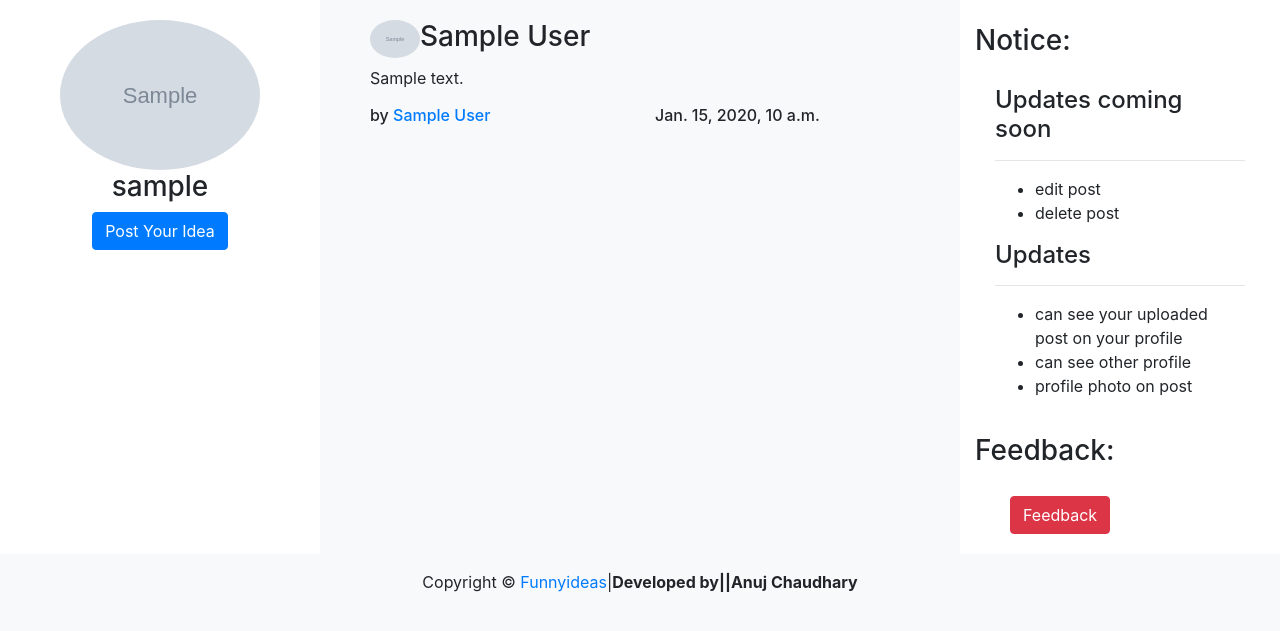
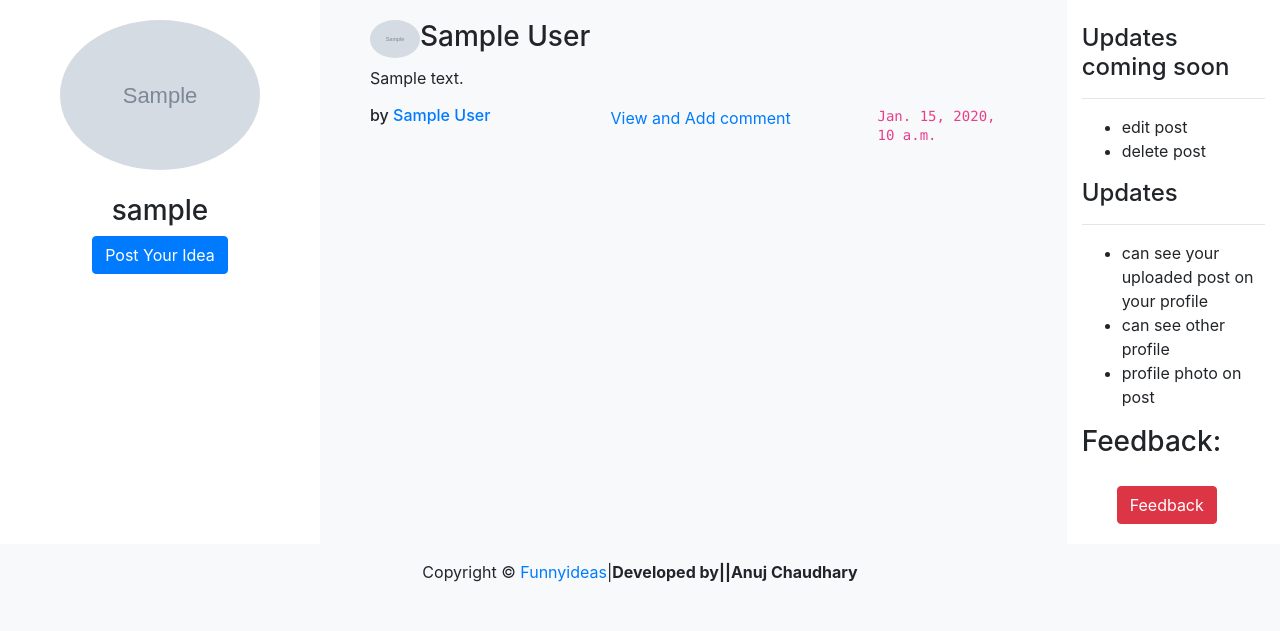
Before and after one commit to ankanuj/funny_ideas, a Django app: page / in a window 1280 px wide. Shown: the part 80-711 px from the top of the page. Run offline with Django 3.2, Linux system fonts and the light colour scheme; the first user in the database is signed in; tables that the repository leaves empty hold one stand-in row (Sample ...); some libraries are stand-ins or nearby versions.

Commit message:
add comments n reply

```diff
--- a/accounts/models.py
+++ b/accounts/models.py
@@ -3,6 +3,7 @@ from django.contrib.auth.models import User
 from django.db.models.signals import post_save
 from django.dispatch import receiver
 from datetime import datetime
+
 
 class Profile(models.Model):
     user = models.OneToOneField(User,on_delete = models.CASCADE)
@@ -35,6 +36,7 @@ class Post(models.Model):
     def __str__(self):
         return self.heading
 
+
 class Feedback(models.Model):
     user = models.ForeignKey(User,on_delete=models.CASCADE)
     feedback = models.CharField(max_length=1000,blank=True)
@@ -42,3 +44,14 @@ class Feedback(models.Model):
 
     def __str__(self):
         return self.feedback
+
+class Comment(models.Model):
+    user = models.ForeignKey(User, on_delete=models.CASCADE)
+    post = models.ForeignKey(Post, on_delete=models.CASCADE)
+    comment = models.CharField(max_length=250)
+    com_date = models.DateTimeField(default=datetime.now,blank=True)
+    is_published=models.BooleanField(default=True)
+    reply = models.ForeignKey('self',null=True,related_name='replies',blank=True,on_delete=models.CASCADE)
+
+    def __str__(self):
+        return self.comment
--- a/accounts/urls.py
+++ b/accounts/urls.py
@@ -5,5 +5,8 @@ urlpatterns = [
     path('profile/', views.profile,name='profile'),
     path('other_user/{?P<pk>\d+}',views.profile,name='profile_with_pk'),
     path('feedback/', views.feedback,name='feedback'),
+    path('comment/{?P<pk>\d+}', views.postdetail,name='comment'),
+    path('reply/{?P<pk>\d+}', views.create_reply,name='reply'),
+
 
 ]
--- a/accounts/views.py
+++ b/accounts/views.py
@@ -10,10 +10,14 @@ def index(request):
         user = request.user
         profile = Profile.objects.get(user = request.user)
         post = Post.objects.all().order_by('-date')
+        comment =  Comment.objects.all().order_by('-id')
+
+
         context={
             'user':user,
             'post':post,
             'profile':profile,
+            'comment':comment,
         }
         if request.method=='POST':
             if user.is_authenticated:
@@ -73,3 +77,41 @@ def feedback(request):
         return redirect('home')
     else:
         return render(request,'blog/index.html')
+
+
+def postdetail(request,pk):
+    post = Post.objects.get(pk=pk)
+    comment = Comment.objects.all().filter(post = post,reply=None).order_by('-id')
+    user = request.user
+    profile = Profile.objects.get(user = request.user)
+    if request.method=='POST':
+        user = request.user
+        post = post
+        comment = request.POST['comment']
+        reply_qs = None
+        comments = Comment(user=user,post=post,comment=comment,reply=reply_qs)
+        comments.save()
+        return redirect('comment',pk=pk)
+    context = {
+            'comment':comment,
+            'profile':profile,
+            'user':user,
+            'post':post,
+        }
+    return render(request,'accounts/comment.html',context)
+
+def create_reply(request,pk):
+    post = Post.objects.get(pk=pk)
+    if request.method=='POST':
+        user = request.user
+        post = post
+        comment = request.POST['comment']
+        reply_id = request.POST['comment_id']
+        reply_qs = None
+        if reply_id is not None:
+            reply_qs = Comment.objects.get(id=reply_id)
+        comments = Comment(user=user,post=post,comment=comment,reply=reply_qs)
+        comments.save()
+        return redirect('comment',pk=pk)
+    else:
+        return render(request,'accounts/comment.html')
--- a/templates/blog/index.html
+++ b/templates/blog/index.html
@@ -31,44 +38,61 @@
                 </div>
 
             </div>
+{% block middle %}
 <!-- Post column-->
 
-        <div class="col-md-6">
-
+        <div class="col-md-7">
             <div class="card-body">
                {% for post in post %}
                {% if post %}
                 <div class="container">
                     <h3>
                         {% if post.user.profile.profile_photo %}
-                    	<img src="{{post.user.profile.profile_photo.url}}" id="user_img2" class="rounded-circle image-responsive">{{post.heading}} </h3>
+                        <img src="{{post.user.profile.profile_photo.url}}" id="user_img2" class="rounded-circle image-responsive">{{post.heading}}
+                     </h3>
                         {% else %}
-                        <img src="{% static 'img/profile.jpg' %}" id="user_img2" class="rounded-circle image-responsive">{{post.heading}} </h3>
+                        <img src="{% static 'img/profile.jpg' %}" id="user_img2" class="rounded-circle image-responsive">{{post.heading}}
+                     </h3>
                         {% endif %}
                     <p>{{post.content}}
                     </p>
                     <div class="row">
-                        <div class="col">
+                        <div class="col-sm-4">
                             <h6>by <a href="{% url 'profile_with_pk' pk=post.user.pk %}" >{{post.user.first_name}} {{ post.user.last_name }}</a></h6>
                         </div>
-                        <div class="col">
-                            <h6> {{post.date}}</h6>
+                        <div class="col-sm-5">
+                            <div class="container">
+                                <a  href="{% url 'comment' pk=post.pk %}">View and Add comment</a>
                              </div>
+                        </div>
+
+                        <div class="col-sm-3">
+                            <h6> <code> {{post.date}}</code></h6>
+                        </div>
+
+
+                    </div>
+                    <div class="row">
+                      <!--  <div class="col-sm-2">
+                            <div class="container">
+                                <a  href="{% url 'comment' pk=post.pk %}">Like</a>
+                             </div>
+                        </div>-->
+
                     </div>
                 </div>
                 {% endif %}
                 <br>
+                </form>
                {% endfor %}
 
 
 
             </div>
         </div>
-
+{%  endblock %}
 <!--Third update column-->
-            <div class="col-md-3 pt-4 bg-white">
-                <h3 >Notice:</h3>
-                <div class="card-body">
+            <div class="col-md-2 pt-4 bg-white">
                     <h4>Updates coming soon</h4><hr>
                     <ul>
                         <li>edit post</li>
```
Also changed, not shown: other parts of templates/blog/index.html (+12 -3 lines), accounts/admin.py (+10 -1 lines), accounts/forms.py (added, +8 -0 lines), blog/static/css/style.css (+12 -1 lines), templates/accounts/comment.html (added, +102 -0 lines), templates/accounts/profile.html (+15 -4 lines), accounts/migrations/0006_comment.py (added), accounts/migrations/0007_post_slug.py (added), accounts/migrations/0008_auto_20200418_2324.py (added), accounts/migrations/0009_remove_post_slug.py (added), accounts/migrations/0010_auto_20200419_1637.py (added), accounts/migrations/0011_auto_20200420_1516.py (added). Lines whose indentation alone changed are shown as unchanged.
